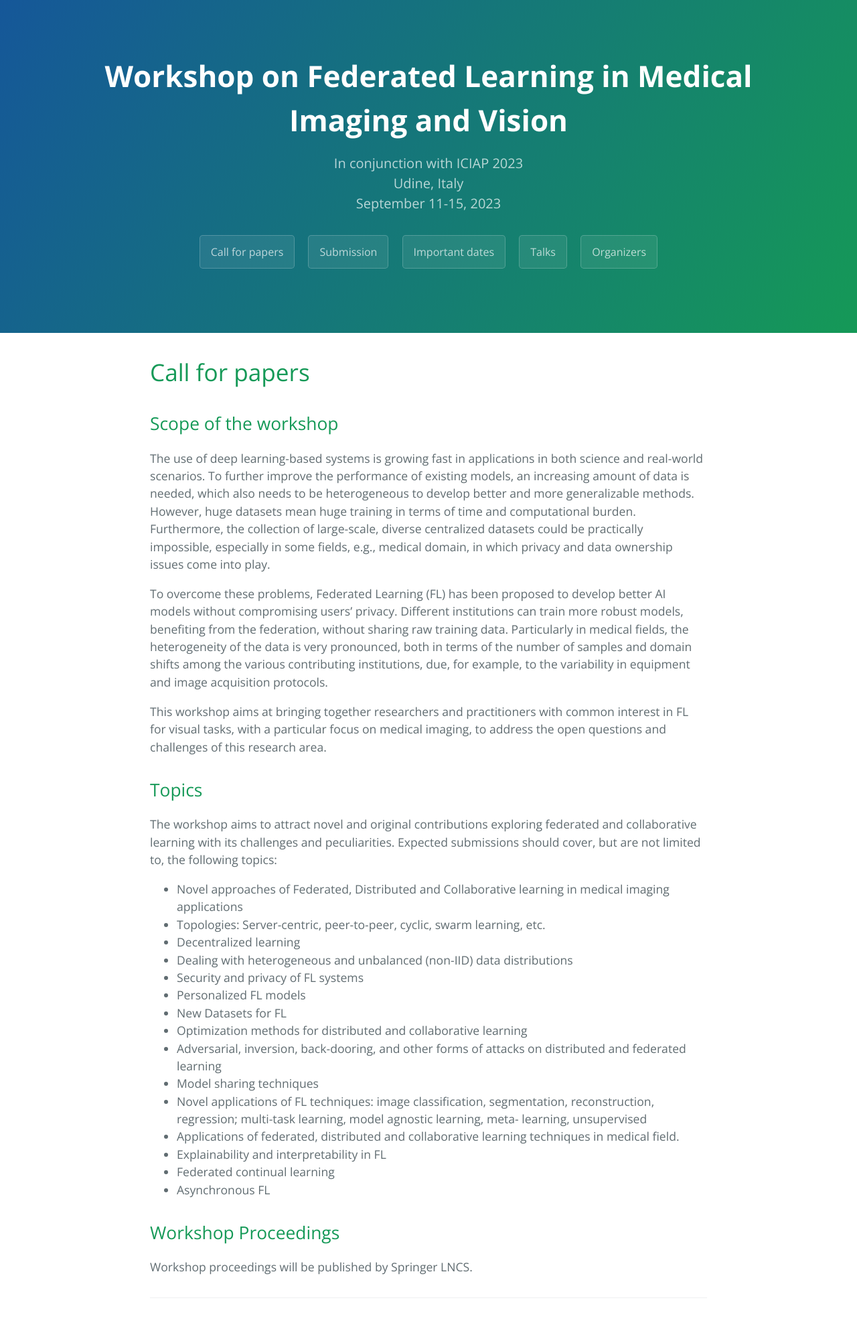
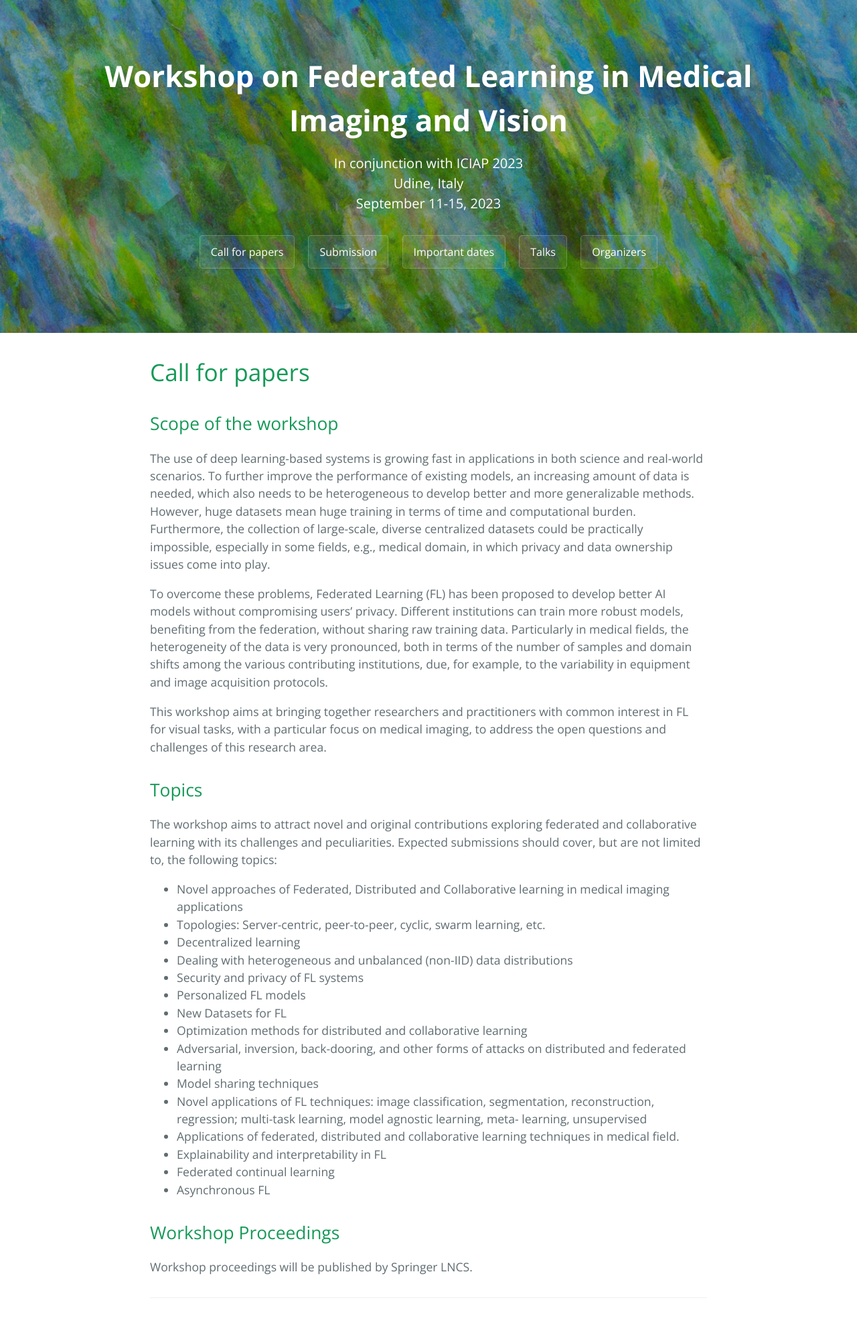
Before and after one commit to fedmedw/fedmedw.github.io, a Jekyll site: the page built from index.md, in a window 1280 px wide. Shown: the whole page at 67% size. Built offline with Jekyll 4.4.1, drawn with Linux system fonts in a browser that asks for light colours; our own code applies the rules of GitHub Pages for plain Markdown files.

Commit message:
Updated background

```diff
--- a/_layouts/default.html
+++ b/_layouts/default.html
@@ -23,6 +23,7 @@
       <a href="dates" class="btn">Important dates</a>
       <a href="talks" class="btn">Talks</a>
       <a href="organizers" class="btn">Organizers</a>
+      <div class='overlay'></div>
     </header>
 
     <main id="content" class="main-content" role="main">
--- a/assets/css/style.scss
+++ b/assets/css/style.scss
@@ -66,3 +66,29 @@ div.speaker .details .affiliation {
     font-size:14px;
     font-weight: 300;
 }
+
+.page-header {
+    background-image: url(/img/fedmed_bkg.png);
+    background-size: cover;
+    position: relative;
+}
+
+.page-header .overlay {
+   position: absolute;
+   top: 0;
+   left: 0;
+   height: 100%;
+   width: 100%;
+   background-color: rgba(0, 0, 0, 0.3);
+   z-index: 1;
+}
+
+.page-header a, .page-header h1, .page-header h2 {
+   color: white;
+   position: relative;
+   z-index : 3;
+}
+
+.project-tagline {
+   opacity: 1;
+}
```
Also changed, not shown: img/fedmed_bkg.png (added).
